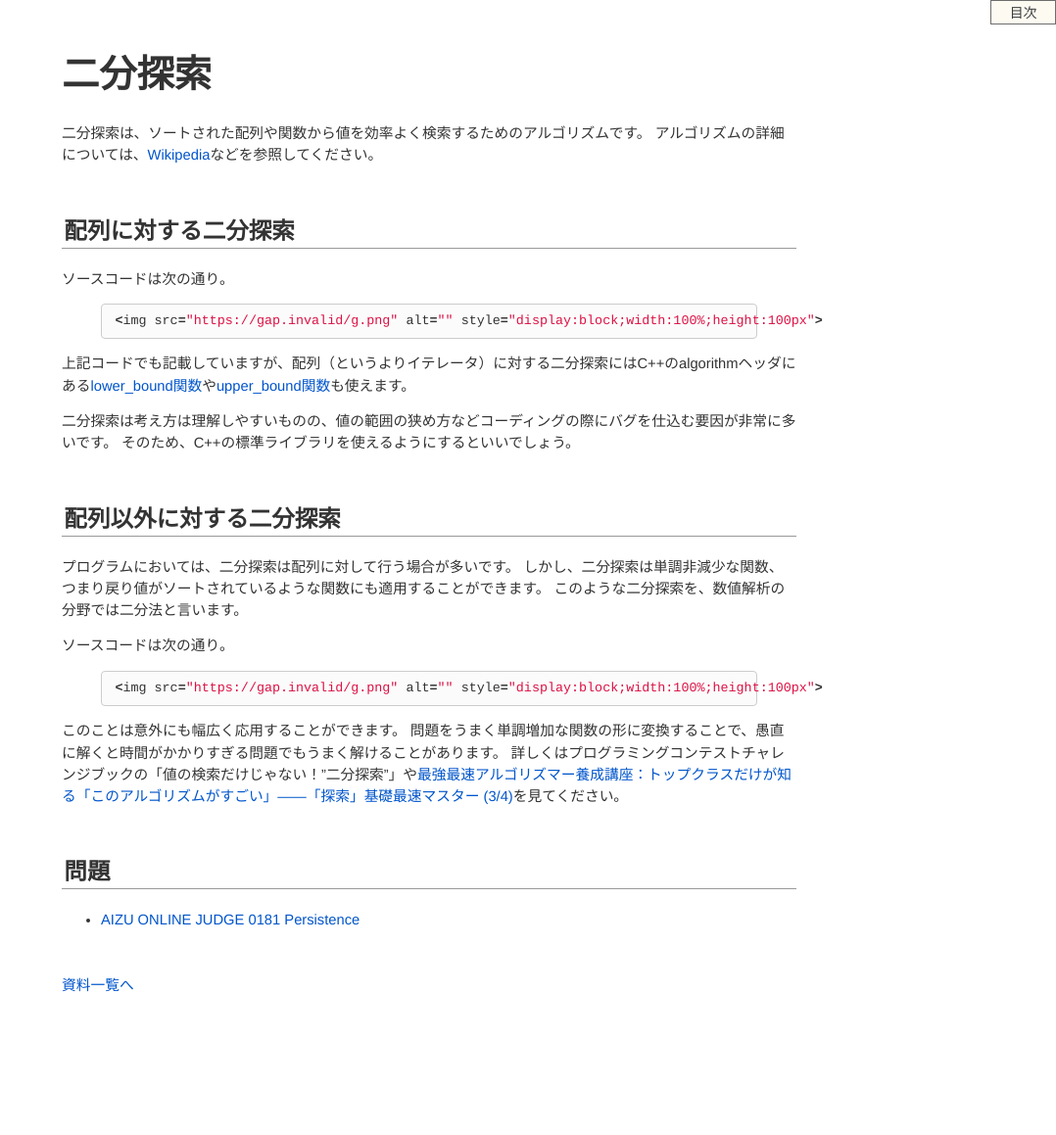
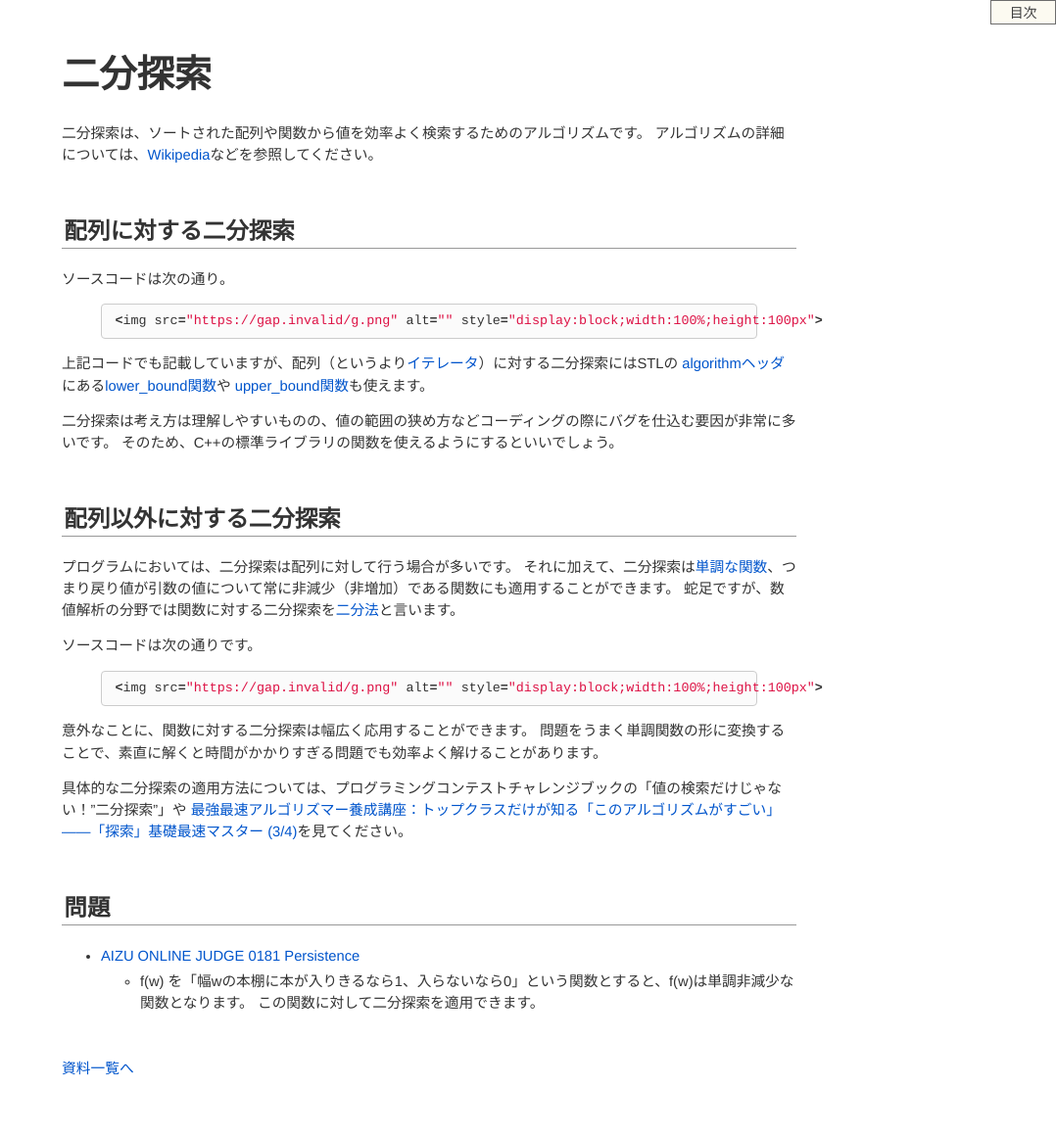
Before and after one commit to dai1741/maximum-algo-2012, a Jekyll site: the page built from _posts/2012-12-06-binary-search.md, in a window 1280 px wide. Shown: the whole page at 98% size, without its empty margins (202-1280 px from the left). Built offline with Jekyll 4.4.1, drawn with Linux system fonts in a browser that asks for light colours; Markdown is read by kramdown in place of the engine named in the settings; before the commit the page ends 1074 px from its top, so only the background shows below that.

Commit message:
誤植など修正

```diff
--- a/_posts/2012-12-06-binary-search.md
+++ b/_posts/2012-12-06-binary-search.md
@@ -21,29 +21,35 @@ title: 二分探索
 {% include binary-search/bs-array.cpp %}
 {% endhighlight %}
 
-上記コードでも記載していますが、配列（というよりイテレータ）に対する二分探索にはC++のalgorithmヘッダにある[lower_bound関数](http://www.cplusplus.com/reference/algorithm/lower_bound/)や[upper_bound関数](http://www.cplusplus.com/reference/algorithm/upper_bound/)も使えます。
+上記コードでも記載していますが、配列（というより[イテレータ](../cpp2/#イテレータ)）に対する二分探索にはSTLの
+[algorithmヘッダ](../cpp2/#algorithm)にある[lower_bound関数](http://www.cplusplus.com/reference/algorithm/lower_bound/)や
+[upper_bound関数](http://www.cplusplus.com/reference/algorithm/upper_bound/)も使えます。
 
 二分探索は考え方は理解しやすいものの、値の範囲の狭め方などコーディングの際にバグを仕込む要因が非常に多いです。
-そのため、C++の標準ライブラリを使えるようにするといいでしょう。
+そのため、C++の標準ライブラリの関数を使えるようにするといいでしょう。
 
 配列以外に対する二分探索
 ------------------------
 
 プログラムにおいては、二分探索は配列に対して行う場合が多いです。
-しかし、二分探索は単調非減少な関数、つまり戻り値がソートされているような関数にも適用することができます。
-このような二分探索を、数値解析の分野では二分法と言います。
+それに加えて、二分探索は[単調な関数](http://ja.wikipedia.org/wiki/単調関数)、つまり戻り値が引数の値について常に非減少（非増加）である関数にも適用することができます。
+蛇足ですが、数値解析の分野では関数に対する二分探索を[二分法](http://ja.wikipedia.org/wiki/二分法)と言います。
 
-ソースコードは次の通り。
+ソースコードは次の通りです。
 
 {% highlight cpp %}
 {% include binary-search/bs-func.cpp %}
 {% endhighlight %}
 
-このことは意外にも幅広く応用することができます。
-問題をうまく単調増加な関数の形に変換することで、愚直に解くと時間がかかりすぎる問題でもうまく解けることがあります。
-詳しくはプログラミングコンテストチャレンジブックの「値の検索だけじゃない！"二分探索"」や[最強最速アルゴリズマー養成講座：トップクラスだけが知る「このアルゴリズムがすごい」――「探索」基礎最速マスター (3/4)](http://www.itmedia.co.jp/enterprise/articles/1002/06/news001_3.html)を見てください。
+意外なことに、関数に対する二分探索は幅広く応用することができます。
+問題をうまく単調関数の形に変換することで、素直に解くと時間がかかりすぎる問題でも効率よく解けることがあります。
+
+具体的な二分探索の適用方法については、プログラミングコンテストチャレンジブックの「値の検索だけじゃない！"二分探索"」や
+[最強最速アルゴリズマー養成講座：トップクラスだけが知る「このアルゴリズムがすごい」――「探索」基礎最速マスター (3/4)](http://www.itmedia.co.jp/enterprise/articles/1002/06/news001_3.html)を見てください。
 
 問題
 ----
 
 - [AIZU ONLINE JUDGE 0181 Persistence](http://judge.u-aizu.ac.jp/onlinejudge/description.jsp?id=0181)
+  - f(w) を「幅wの本棚に本が入りきるなら1、入らないなら0」という関数とすると、f(w)は単調非減少な関数となります。
+    この関数に対して二分探索を適用できます。
```
Also changed, not shown: 1 other file.
